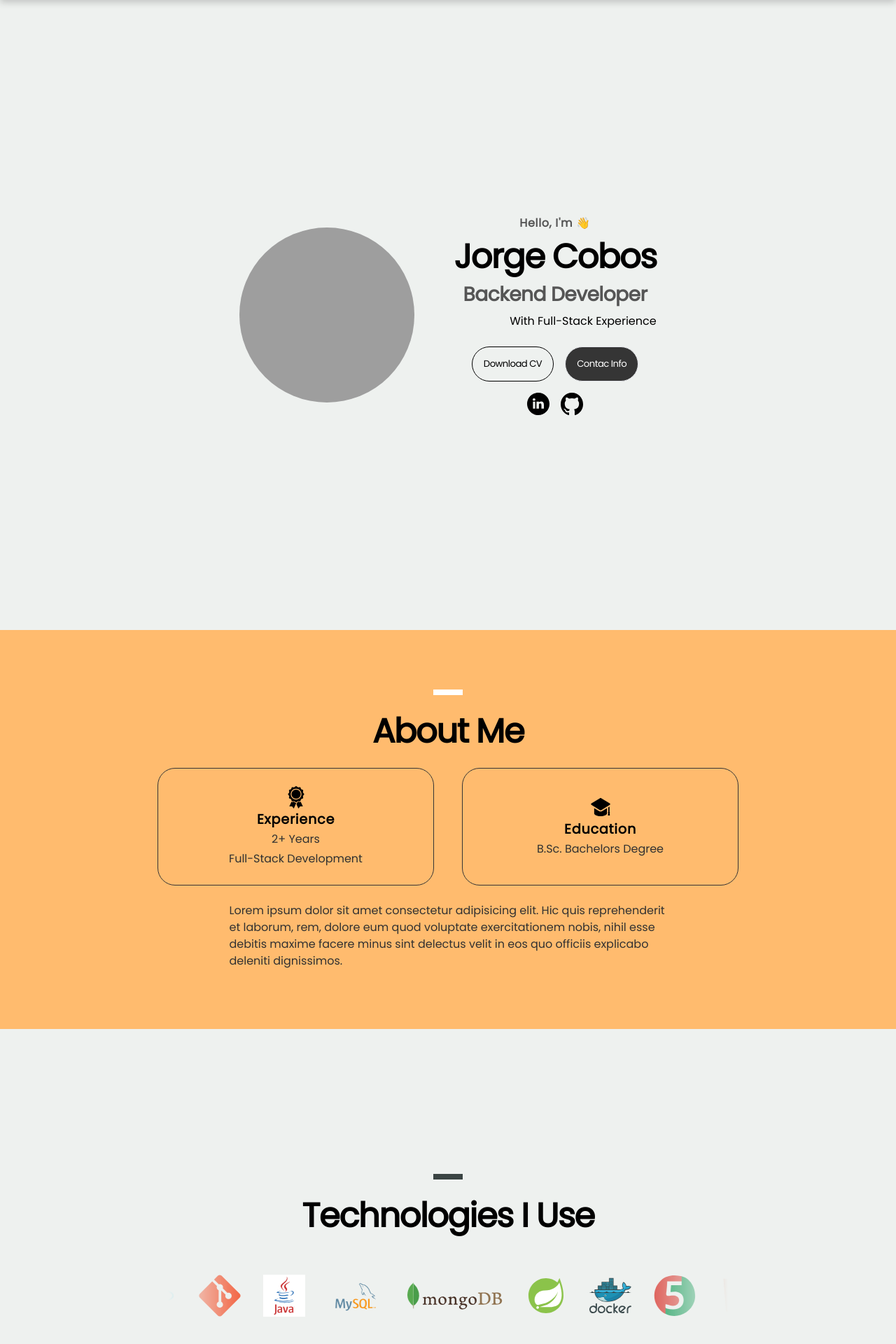
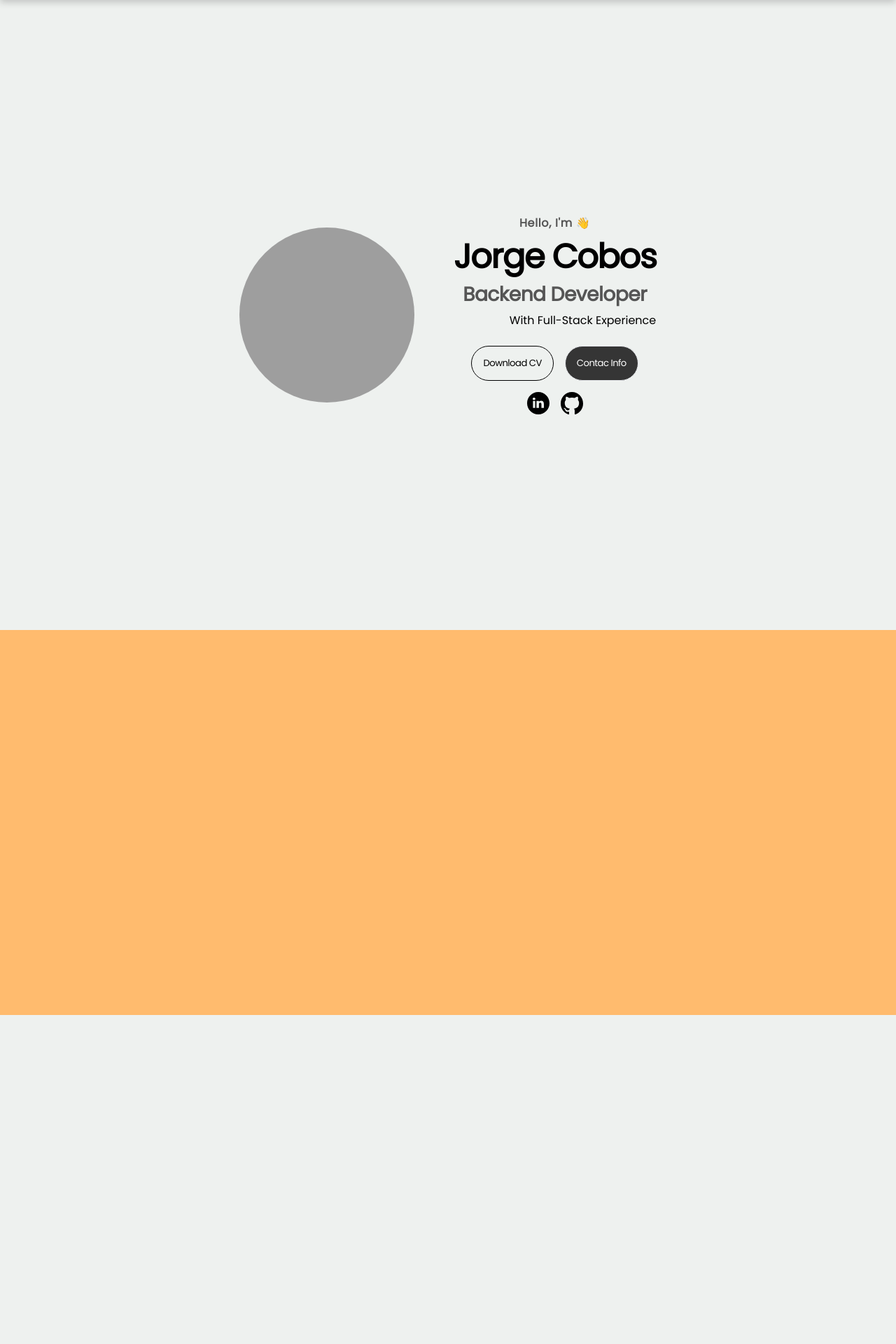
Before and after one commit to CoPhos/CobosWebPortafolio, a React app: page / in a window 1280 px wide. Shown: the part 100-2020 px from the top of the page at 70% size. Built offline with nearby package versions, Linux system fonts and the light colour scheme; grey boxes are pictures that could not be loaded; the HTML template or start-up script is replaced by a standard one.

Commit message:
add animations

```diff
--- a/src/components/About.jsx
+++ b/src/components/About.jsx
@@ -4,15 +4,17 @@ import { useTranslation } from 'react-i18next'
 function About() {
   const [tranlation, i18n] = useTranslation('global')
   return (
-      <section className="w-full min-h-[520px] bg-[#ffbb6e] py-[85px]">
-          <div className="max-w-[1120px] h-full mx-auto flex flex-col items-center justify-start gap-6 px-8 min-[900px]:px-0">
-              <div className="w-[42px] h-[8px] bg-white"></div>
-              <div>
-                  <p className="text-4xl text-center">
-                      {tranlation('about.0')}
-                  </p>
+      <section className="w-full min-h-[520px] bg-[#ffbb6e] py-[85px] ">
+          <div className=" max-w-[1120px] h-full mx-auto flex flex-col items-center justify-start gap-6 px-8 min-[900px]:px-0">
+              <div className="to-fade-in flex flex-col items-center justify-center gap-2">
+                  <div>
+                      <p className="text-4xl text-center">
+                          {tranlation('about.0')}
+                      </p>
+                  </div>
+                  <div className="to-transition-plus-x w-[84px] h-[4px] bg-white"></div>
               </div>
-              <div className="flex flex-col min-[900px]:flex-row items-center justify-between gap-3 min-[900px]:gap-0 max-w-[830px] w-full">
+              <div className="to-fade-in flex flex-col min-[900px]:flex-row items-center justify-between gap-3 min-[900px]:gap-0 max-w-[830px] w-full">
                   <div className="flex flex-col items-center justify-center min-[678px]:max-w-[395px] max-w-[300px] min-h-[168px] gap-1 min-[678px]:p-[24px] p-[12px] border border-[#353535] rounded-[25px] flex-1 w-full">
                       <svg
                           width="32"
@@ -76,7 +78,7 @@ function About() {
                       </p>
                   </div>
               </div>
-              <div>
+              <div className="to-fade-in">
                   {/* <div className='flex flex-row items-center justify-start gap-4'> */}
                   {/* <p className='text-4xl'>👨‍💻</p> */}
                   <p className="max-w-[625px] text-[#313131]">
--- a/src/components/Contact.jsx
+++ b/src/components/Contact.jsx
@@ -16,8 +16,7 @@ function Contact(props) {
     }
 
     return (
-        <section className="bg-[#3a4443] w-full pb-[144px] my-[150px] px-5">
-            <div className="w-full flex flex-col items-center justify-center gap-6 bg-[#3a4443]">
+        <section className="bg-[#3a4443] w-full pb-[116px] mt-[150px]">
             <svg
                 preserveAspectRatio="none"
                 viewBox="0 0 100 102"
@@ -30,14 +29,19 @@ function Contact(props) {
                 <path
                     d="M0 0 L50 100 L100 0 Z"
                     fill="#eef1ef"
-                        stroke="white"
+                    stroke="#eef1ef"
                 ></path>
             </svg>
-                <div className="w-[42px] h-[8px] bg-white mt-[72px]"></div>
+            <div className="w-full flex flex-col items-center justify-center gap-6 bg-[#3a4443] px-5">
+                <div className="to-fade-in flex flex-col items-center justify-center gap-2 mt-24">
                     <div>
-                    <p className="text-4xl text-center text-white">Contact</p>
+                        <p className="text-4xl text-center text-white">
+                            Contact
+                        </p>
                     </div>
-                <div className="max-w-[750px] w-full">
+                    <div className="to-transition-plus-x w-[84px] h-[4px] bg-white"></div>
+                </div>
+                <div className="to-fade-in max-w-[750px] w-full">
                     <p className="text-white py-[24px] text-2xl">Contact Me!</p>
                     <form
                         onSubmit={handleSendEmail}
--- a/src/components/Experience.jsx
+++ b/src/components/Experience.jsx
@@ -43,13 +43,13 @@ function Experience() {
     return (
         <section className=" py-[72px] w-full my-[150px]">
             <div className="w-full flex flex-col items-center justify-center gap-6">
-                <div className="w-[42px] h-[8px] bg-[#3a4443]"></div>
-                <div>
-                    <p className="text-4xl text-center">
-                        Experience
-                    </p>
+                <div className="to-fade-in flex flex-col items-center justify-center gap-2">
+                    <div>
+                        <p className="text-4xl text-center">Experience</p>
+                    </div>
+                    <div className="to-transition-plus-x w-[84px] h-[4px] bg-[#3a4443]"></div>
                 </div>
-                <div className="flex flex-row items-center justify-between gap-8 max-w-[1200px] mx-auto px-4">
+                <div className="to-fade-in flex flex-row items-center justify-between gap-8 max-w-[1200px] mx-auto px-4">
                     <div className="flex flex-col items-start justify-start gap-6">
                         <Card></Card>
                         <Card></Card>
--- a/src/components/Navbar.jsx
+++ b/src/components/Navbar.jsx
@@ -10,7 +10,7 @@ function Navbar() {
     }
 
     return (
-        <div className="w-full  h-[100px] flex flex-row items-center justify-around sticky top-0 bg-[#3a4443] z-10 shadow-[0_3px_10px_rgb(0,0,0,0.2)]">
+        <nav className="w-full  h-[100px] flex flex-row items-center justify-around sticky top-0 bg-[#3a4443] z-10 shadow-[0_3px_10px_rgb(0,0,0,0.2)]">
             <div className="text-3xl text-white">{tranlation('navbar.1')}</div>
             <div
                 className={`transition-all duration-300 max-[1059px]:top-[100px] max-[1059px]:absolute max-[1059px]:w-full max-[1059px]:shadow-inner max-[1059px]:bg-[#3a4443] z-10 py-5
@@ -110,7 +110,7 @@ function Navbar() {
                     )}
                 </button>
             </div>
-        </div>
+        </nav>
     )
 }
 
--- a/src/components/Profile.jsx
+++ b/src/components/Profile.jsx
@@ -6,14 +6,14 @@ function Profile() {
     return (
         <section
             id="profile"
-            className="flex flex-col items-center justify-center gap-14 h-[700px] my-[100px] md:flex-row"
+            className="flex flex-col items-center justify-center gap-14 h-[700px]  my-[24px] md:my-[100px] md:flex-row"
         >
             <img
                 src="https://static1-es.millenium.gg/articles/0/32/83/0/@/152380-crownshot-lol-article_cover_bd-1.jpg"
-                className="object-cover object-center rounded-full w-[250px] h-[250px]"
+                className="to-transition-plus-x-onload object-cover object-center rounded-full w-[250px] h-[250px]"
             />
 
-            <div className="flex flex-col items-center justify-start gap-2">
+            <div className="to-transition-minus-x-onload flex flex-col items-center justify-start gap-2">
                 <p className="text-base font-semibold text-[#555555]">
                     {tranlation('profile.1')} &#128075;
                 </p>
--- a/src/components/Projects.jsx
+++ b/src/components/Projects.jsx
@@ -16,11 +16,13 @@ function Projects() {
     return (
         <section className="bg-[#3a4443] py-[180px] text-white ">
             <div className="flex flex-col items-center justify-center gap-6">
-                <div className="w-[42px] h-[8px] bg-white"></div>
-                <div>
-                    <p className="text-4xl text-center">Projects</p>
+                <div className="to-fade-in flex flex-col items-center justify-center gap-2">
+                    <div>
+                        <p className="text-4xl text-center">Projects</p>
+                    </div>
+                    <div className="to-transition-plus-x w-[84px] h-[4px] bg-white"></div>
                 </div>
-                <div className="flex flex-col items-center justify-center gap-6 max-w-[1200px] w-full mx-auto px-3 min-[1000px]:px-0 min-[1000px]:flex-row ">
+                <div className="to-fade-in flex flex-col items-center justify-center gap-6 max-w-[1200px] w-full mx-auto px-3 min-[1000px]:px-0 min-[1000px]:flex-row ">
                     <img
                         src="https://npwelch.com/wp-content/uploads/2022/06/video-placeholder-brain-bites.png"
                         className="object-cover object-center w-full h-auto max-w-[580px] max-h-[330px]"
@@ -85,7 +87,7 @@ function Projects() {
                 keyBoardControl={true}
                 customTransition="transform 300ms ease-in-out"
                 transitionDuration={500}
-                containerClass="carousel-container mt-[56px] max-w-[1600px] mx-auto"
+                containerClass="to-fade-in carousel-container mt-[56px] max-w-[1600px] mx-auto"
                 itemClass="px-[8px]"
             >
                 <img
--- a/src/components/Technologies.jsx
+++ b/src/components/Technologies.jsx
@@ -31,13 +31,15 @@ function Technologies() {
     }, [])
 
     return (
-        <section className="flex items-center justify-center h-[350px] py-[72px] w-full my-[150px]">
-            <div className="w-full max-w-[800px] flex flex-col items-center justify-center gap-6">
-                <div className="w-[42px] h-[8px] bg-[#3a4443]"></div>
-                <div>
-                    <p className="text-4xl text-center">
-                        {tranlation('technologies.1')}
-                    </p>
+        <section className="flex items-center justify-center h-[350px] py-[72px] w-full my-[200px]">
+            <div className=" to-fade-in w-full max-w-[800px] flex flex-col items-center justify-center gap-6">
+                <div className="to-fade-in flex flex-col items-center justify-center gap-2">
+                    <div>
+                        <p className="text-4xl text-center">
+                            {tranlation('technologies.1')}
+                        </p>
+                    </div>
+                    <div className="to-transition-plus-x w-[84px] h-[4px] bg-[#3a4443]"></div>
                 </div>
                 <div
                     className="scroller w-full"
--- a/src/index.css
+++ b/src/index.css
@@ -89,3 +89,56 @@ select {
         transform: translate(calc(-50% - 16px));
     }
 }
+
+.to-fade-in {
+    animation: fade-in linear forwards;
+    animation-timeline: view();
+    animation-range-start: 150px;
+    animation-range-end: 300px;
+    scale: 0.8;
+    opacity: 0;
+}
+
+@media (min-width: 700px) {
+    .to-fade-in {
+        animation-range-start: 250px;
+        animation-range-end: 380px;
+    }
+}
+
+@keyframes fade-in {
+    to {
+        scale: 1;
+        opacity: 1;
+    }
+}
+
+.to-transition-plus-x-onload {
+    animation: transition-initial-x 0.75s forwards;
+    transform: translateX(-300px);
+    scale: 0.8;
+    opacity: 0;
+}
+
+.to-transition-minus-x-onload {
+    animation: transition-initial-x 0.75s forwards;
+    transform: translateX(+300px);
+    scale: 0.8;
+    opacity: 0;
+}
+
+.to-transition-plus-x {
+    animation: transition-initial-x linear forwards;
+    animation-timeline: view();
+    animation-range-start: 150px;
+    animation-range-end: 300px;
+    transform: translateX(-200px);
+}
+
+@keyframes transition-initial-x {
+    to {
+        transform: translateX(0);
+        scale: 1;
+        opacity: 1;
+    }
+}
```
Lines whose indentation alone changed are shown as unchanged.
